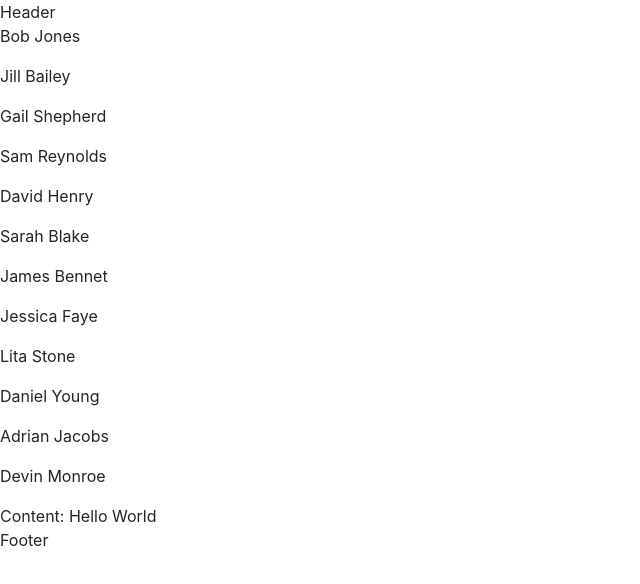
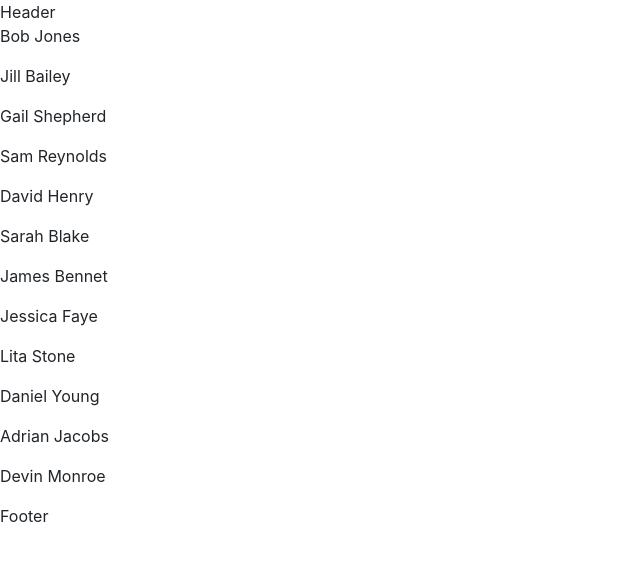
Before and after one commit to abravo83/react-team-member-allocation, a React (Create React App) app: page / in a window 1280 px wide. Shown: the top 584 px of the page, without its empty margins (0-640 px from the left). Built offline with nearby package versions, Linux system fonts and the light colour scheme.

Commit message:
Employees.jsx added Key attribute to every <p> element| Removed Content element from App.jsx

```diff
--- a/src/App.jsx
+++ b/src/App.jsx
@@ -10,7 +10,6 @@ function App() {
     <main>
       <Header />
       <Employees />
-      <Content />
       <Footer />
     </main>
   );
--- a/src/Employees.jsx
+++ b/src/Employees.jsx
@@ -92,7 +92,7 @@ const Employees = () => {
 
     return (
         <div>
-            {employees.map((item) => <p>{item.fullName}</p>)}
+            {employees.map((item) => <p key={item.id}>{item.fullName}</p>)}
         </div>
     );
 }
```
